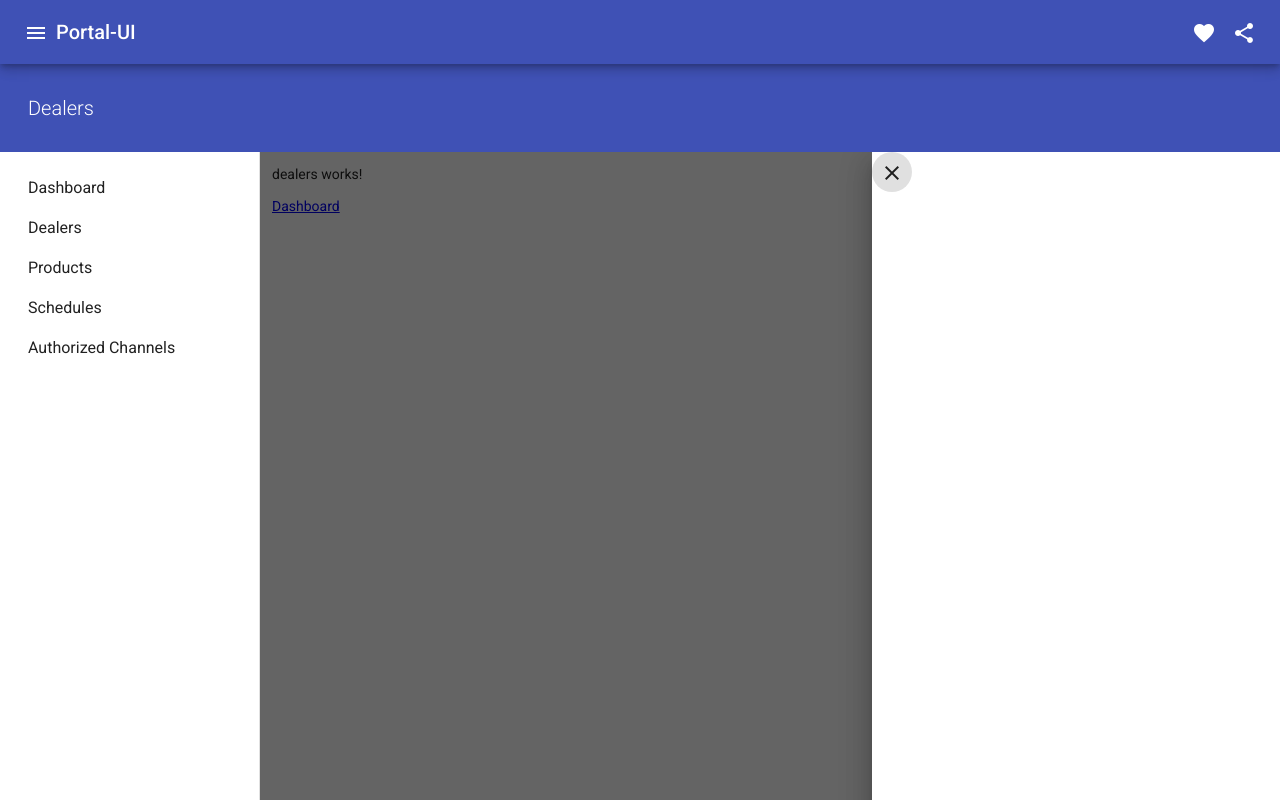
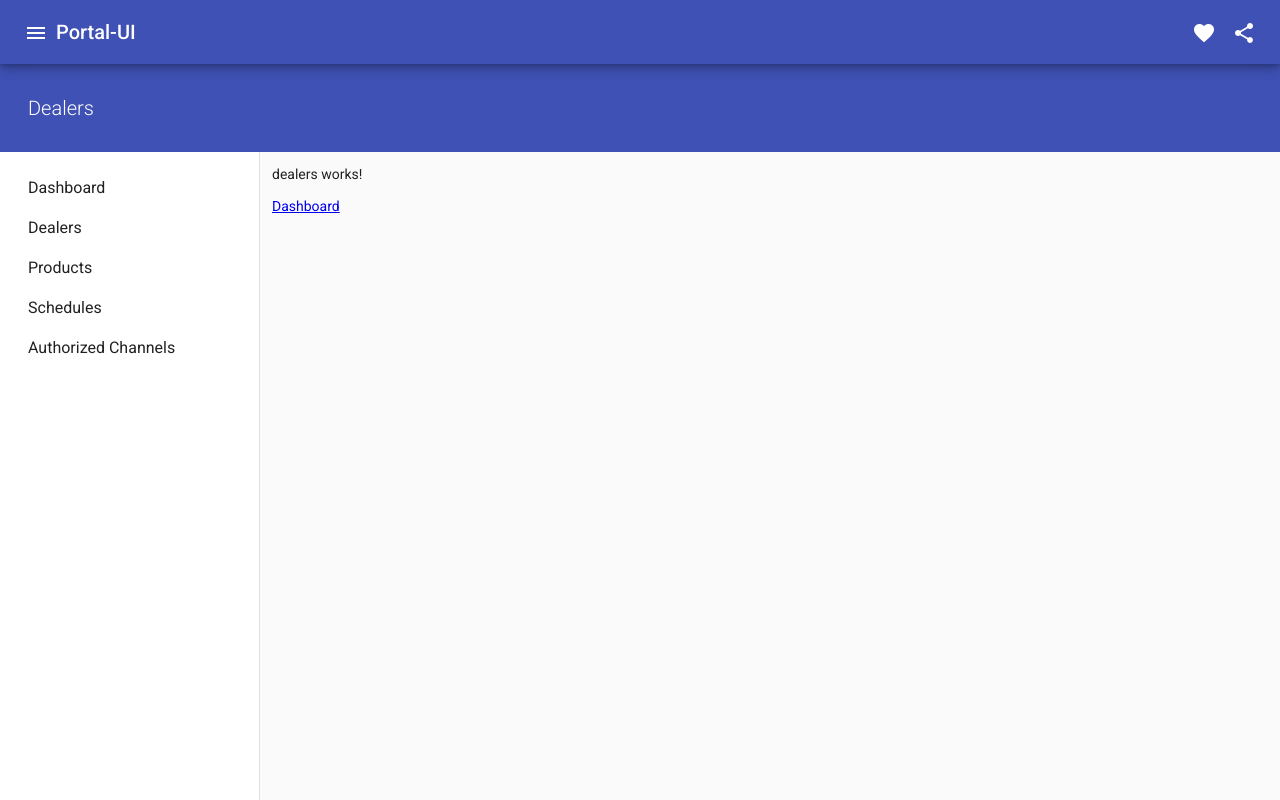
Before and after one commit to ErickZarat/Dealers-Portal-UI, an Angular app: page /dealers in a window 1280 px wide. Shown: the top 800 px of the page. Built offline with nearby package versions, Linux system fonts and the light colour scheme.

Commit message:
fix form drawer css

```diff
--- a/src/app/dashboard/dashboard.component.css
+++ b/src/app/dashboard/dashboard.component.css
@@ -0,0 +1,3 @@
+.container {
+  padding: 12px;
+}
--- a/src/app/dealers/dealers.component.css
+++ b/src/app/dealers/dealers.component.css
@@ -7,6 +7,7 @@ mat-drawer .container{
 }
 
 mat-drawer {
+  min-width: 400px;
   width: 40%;
 }
 
--- a/src/app/dealers/dealers.component.html
+++ b/src/app/dealers/dealers.component.html
@@ -1,7 +1,7 @@
 
 <mat-drawer-container hasBackdrop="true">
 
-  <mat-drawer #formDrawer position="end" mode="over" opened="true">
+  <mat-drawer #formDrawer position="end" mode="over" opened="false">
     <button mat-icon-button  (click)="formDrawer.close()" aria-label="close form drawer">
       <mat-icon>close</mat-icon>
     </button>
```
